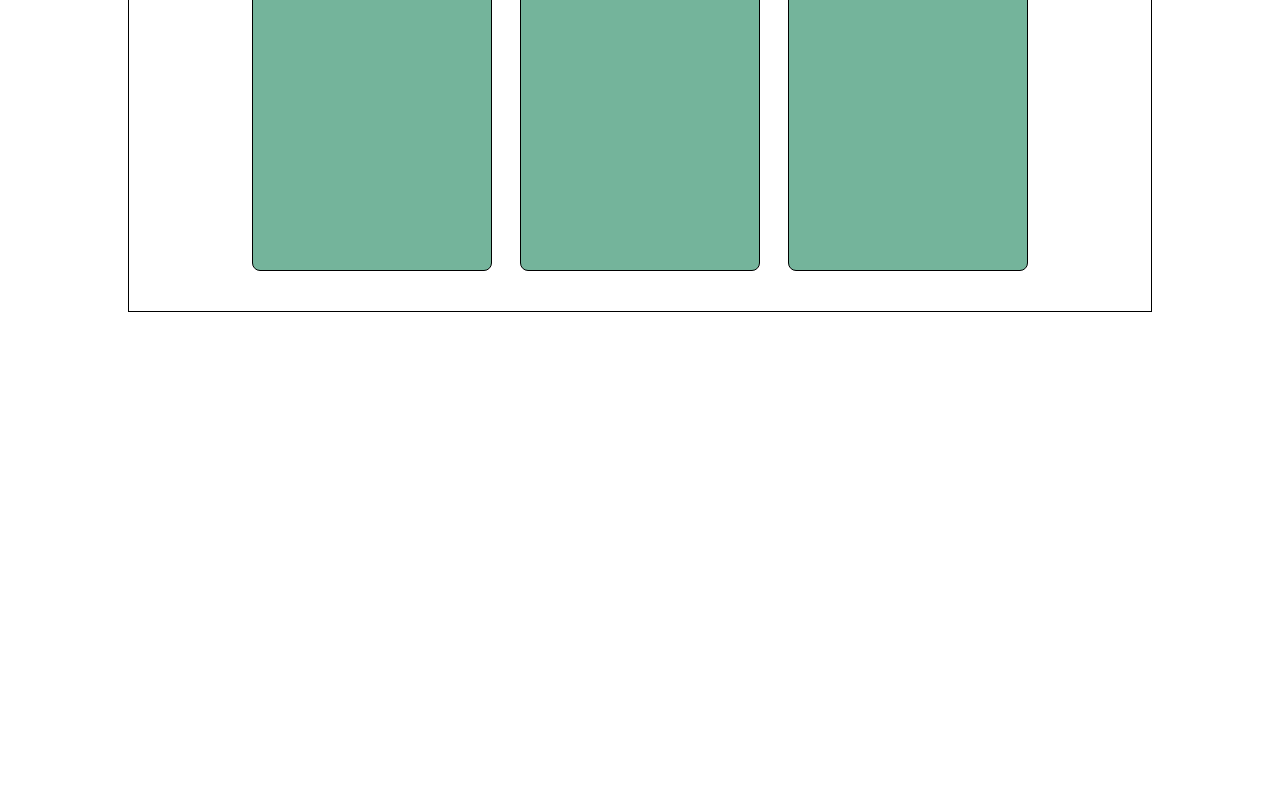
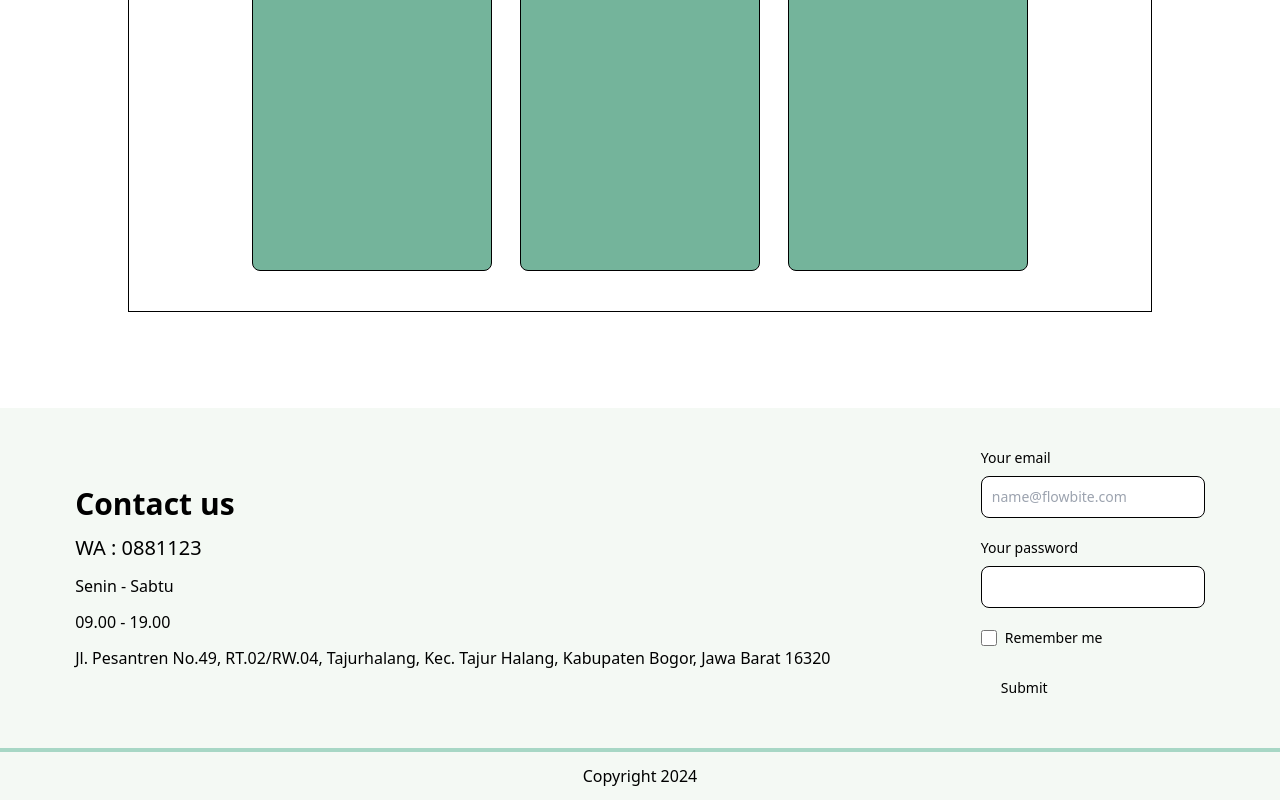
Before and after one commit to FaiqSr/thfarm, a React (Vite) app: page / in a window 1280 px wide. Shown: the part 2691-3491 px from the top of the page. Before the commit the page ends 3099 px from the top, so only its background shows below. Built offline with nearby package versions, Linux system fonts and the light colour scheme.

Commit message:
nambahin footer di app

```diff
--- a/src/App.jsx
+++ b/src/App.jsx
@@ -1,7 +1,7 @@
 import { Routes, Route } from "react-router-dom";
 import HomePage from "./pages/HomePage";
 import NavbarComponent from "./component/NavbarComponent";
-
+import FooterComponent from "./component/FooterComponent";
 function App() {
   return (
     <div>
@@ -9,6 +9,7 @@ function App() {
       <Routes>
         <Route path="/" Component={HomePage} />
       </Routes>
+      <FooterComponent />
     </div>
   );
 }
```
